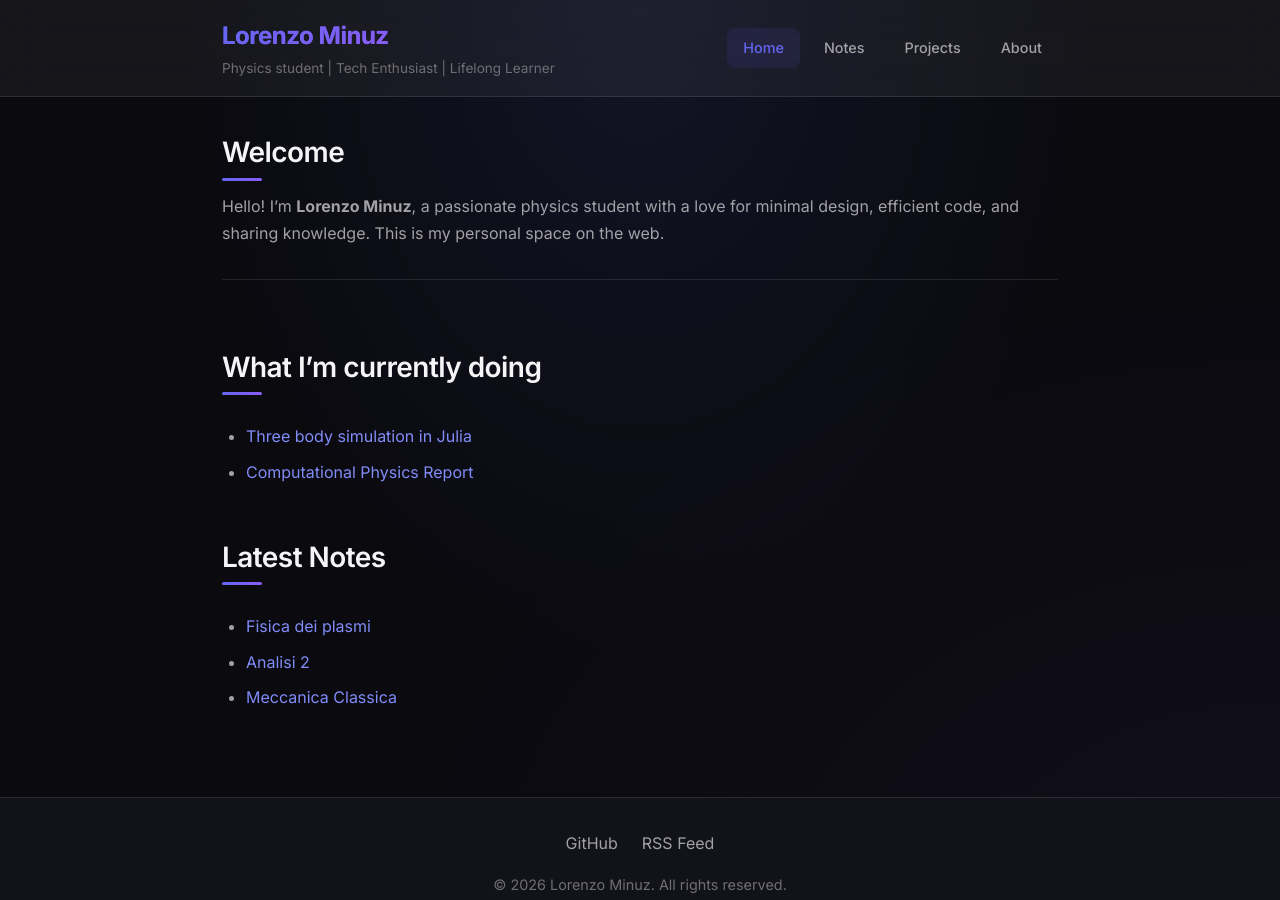
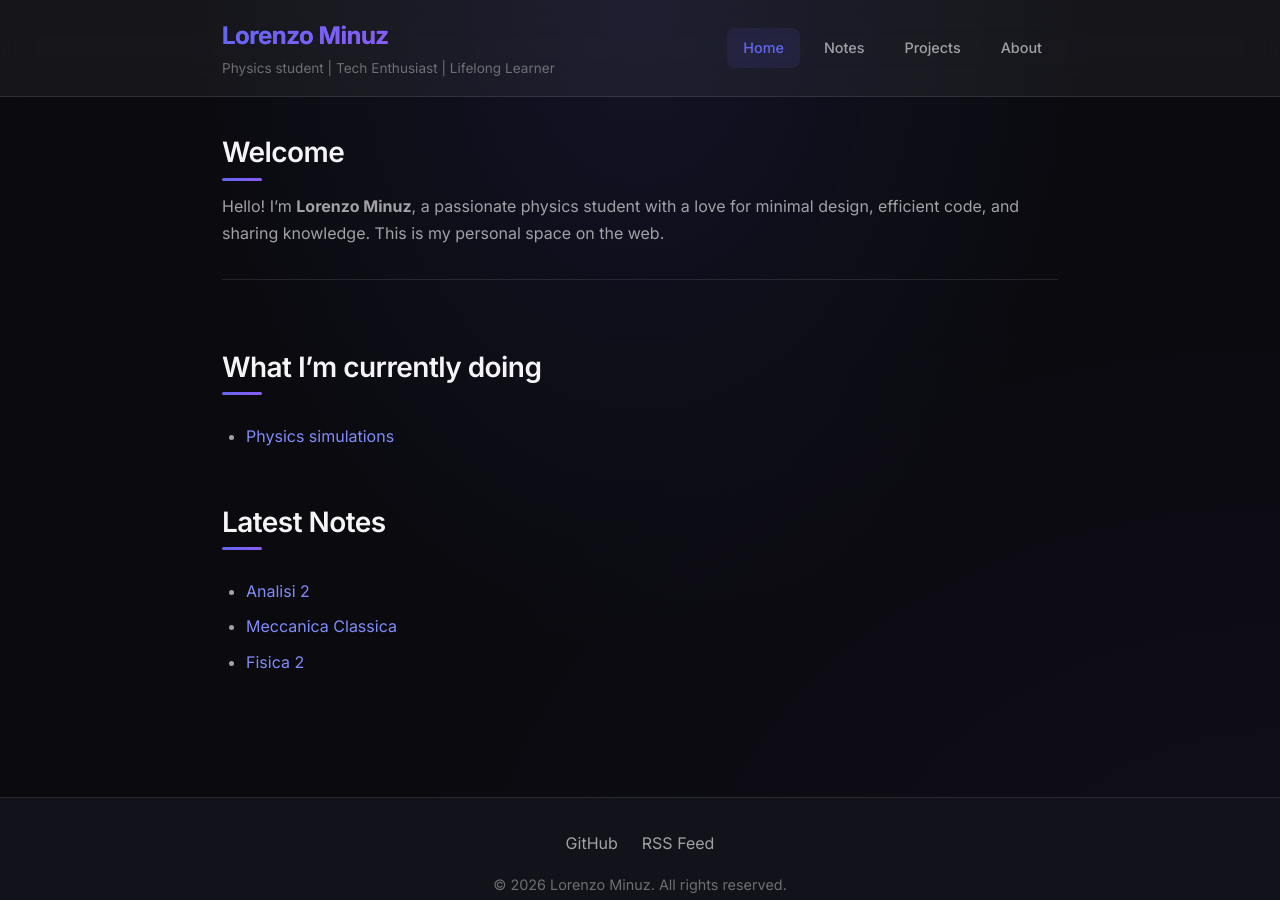
Before and after one commit to LM0516/LM0516.github.io, a Jekyll site: the page built from index.markdown, in a window 1280 px wide and 900 px high. Built offline with Jekyll 4.4.1, drawn with Linux system fonts in a browser that asks for light colours.

Commit message:
some new changes

```diff
--- a/index.markdown
+++ b/index.markdown
@@ -11,12 +11,10 @@ Hello! I'm **Lorenzo Minuz**, a passionate physics student with a love for minim
 
 ## What I'm currently doing
 
-* [Three body simulation in Julia](https://github.com/LM0516/ThreeBody)
-* [Computational Physics
-Report](https://github.com/LM0516/computational-physics)
+* [Physics simulations](https://github.com/LM0516/physics-simulator)
 
 ## Latest Notes
 
-* [Fisica dei plasmi](/pdf/Appunti_Fisica_dei_Plasmi.pdf)
 * [Analisi 2](/pdf/Appunti_Analisi_2.pdf)
 * [Meccanica Classica](/pdf/Appunti_Meccanica_Classica.pdf)
+* [Fisica 2](/pdf/Appunti_Fisica_2.pdf)
--- a/projects.markdown
+++ b/projects.markdown
@@ -7,5 +7,5 @@ permalink: /projects/
 ## All Projects
 
 * [Three body simulation in Julia](https://github.com/LM0516/ThreeBody)
-* [Computational Physics
-Report](https://github.com/LM0516/computational-physics)
+* [Computational Physics Report](https://github.com/LM0516/computational-physics)
+* [Physics simulations](https://github.com/LM0516/physics-simulator)
```
